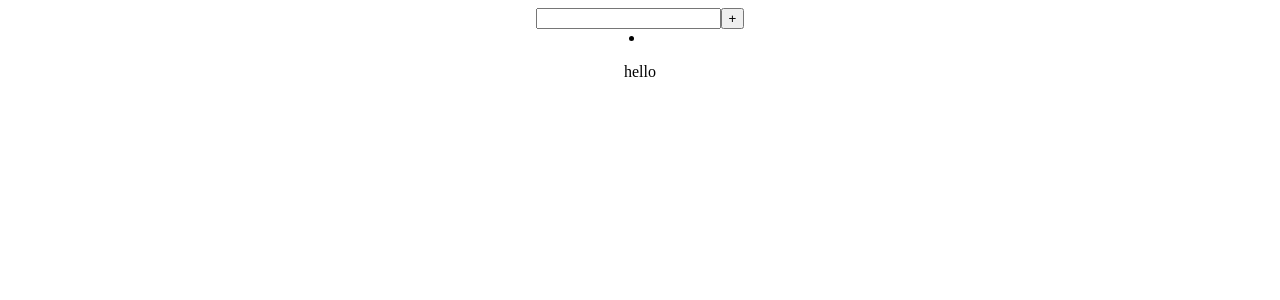
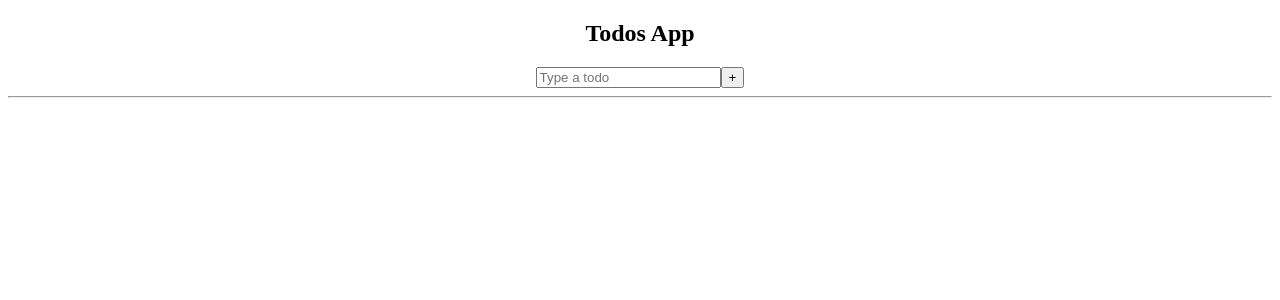
Before and after one commit to alejo4373/todos_react_redux, a React (Create React App) app: page / in a window 1280 px wide. Shown: the top 300 px of the page. Built offline with nearby package versions, Linux system fonts and the light colour scheme.

Commit message:
delete todo from store

```diff
--- a/src/components/Todo.jsx
+++ b/src/components/Todo.jsx
@@ -1,10 +1,11 @@
 import React, { Component } from 'react';
 
 const Todo = (props) => {
-  const { todo } = props
+  const { todo, deleteTodo } = props
     return (
       <li>
         <p>{todo.text}</p>
+        <button id={todo.id} onClick={deleteTodo}>X</button>
       </li>
     )
 }
--- a/src/components/TodoForm.jsx
+++ b/src/components/TodoForm.jsx
@@ -1,10 +1,10 @@
 import React, { Component } from 'react';
 
 const TodoForm = (props) => {
-  const { handleChange, handleSubmit } = props
+  const { handleChange, handleSubmit, inputText} = props
     return (
       <form onSubmit={handleSubmit}>
-        <input onChange={handleChange}/>
+        <input onChange={handleChange} value={inputText} placeholder={'Type a todo'}/>
         <button>+</button>
       </form>
     )
--- a/src/components/TodoList.jsx
+++ b/src/components/TodoList.jsx
@@ -2,15 +2,18 @@ import React, { Component } from 'react';
 import Todo from './Todo';
 
 const TodoList = (props) => {
-  const todos = [];
-  for (let todo in props.todos) {
-    todos.push(<Todo todo={props.todos[todo]} />)
+  const { todos, deleteTodo } = props;
+  const todosList = [];
+
+  for (let todo in todos) {
+    todosList.push(<Todo key={todos[todo].id} todo={todos[todo]} deleteTodo={deleteTodo}/>)
   }
-    return (
-      <div>
-        {todos}
-      </div>
-    )
+
+  return (
+    <div>
+      {todosList}
+    </div>
+  )
 }
 
 export default TodoList;
--- a/src/components/Todos.jsx
+++ b/src/components/Todos.jsx
@@ -2,8 +2,12 @@ import React, { Component } from 'react';
 import TodoList from './TodoList';
 
 const Todos = (props) => {
+  const { todos, deleteTodo } = props;
     return (
-      <TodoList todos={props.todos} />
+      <div>
+        <hr/>
+        <TodoList todos={todos} deleteTodo={deleteTodo}/>
+      </div>
     )
 }
 
--- a/src/containers/TodosContainer.jsx
+++ b/src/containers/TodosContainer.jsx
@@ -1,7 +1,7 @@
 import React, { Component } from 'react';
 import { connect } from 'react-redux';
 import uuid from 'uuid/v4';
-import { ADD_TODO } from '../store/actionTypes';
+import { ADD_TODO, DELETE_TODO } from '../store/actionTypes';
 import Todos from '../components/Todos';
 import TodoForm from '../components/TodoForm';
 
@@ -20,6 +20,11 @@ class TodosContainer extends Component {
       text: this.state.inputText,
       completed: false
     }
+
+    this.setState({
+      inputText: ''
+    })
+
     this.props.addTodo(todo)
   }
 
@@ -28,11 +33,18 @@ class TodosContainer extends Component {
       inputText: event.target.value
     })
   }
+
+  handleDeleteTodo = (event) => {
+    const todoId = event.target.id;
+    this.props.deleteTodo(todoId)
+  }
+
   render() {
     return (
       <div>
-        <TodoForm handleChange={this.handleChange} handleSubmit={this.handleSubmit}/>
-        <Todos todos={this.props.todos}/>
+        <h2>Todos App</h2>
+        <TodoForm inputText={this.inputText} handleChange={this.handleChange} handleSubmit={this.handleSubmit}/>
+        <Todos todos={this.props.todos} deleteTodo={this.handleDeleteTodo}/>
       </div>
     )
   }
@@ -46,7 +58,8 @@ const mapStateToProps = (state) => {
 
 const mapDispatchToProps = (dispatch) => {
   return {
-    addTodo: (todo) => dispatch({type: ADD_TODO, todo: todo})
+    addTodo: (todo) => dispatch({type: ADD_TODO, todo: todo}),
+    deleteTodo: (id) => dispatch({type: DELETE_TODO, todo: {id: id}})
   }
 }
 
--- a/src/store/actionTypes.js
+++ b/src/store/actionTypes.js
@@ -1 +1,2 @@
 export const ADD_TODO = 'ADD_TODO';
+export const DELETE_TODO = 'DELETE_TODO';
--- a/src/store/todosReducer.js
+++ b/src/store/todosReducer.js
@@ -1,9 +1,14 @@
-import { ADD_TODO } from './actionTypes';
-const todosReducer = (state = { "1": {text: "hello", completed: false}}, { type, todo }) => {
+import { ADD_TODO, DELETE_TODO } from './actionTypes';
+const todosReducer = (state = {}, { type, todo }) => {
   const newState = {...state};
   switch (type) {
     case ADD_TODO:
       newState[todo.id] = todo;
+      return newState;
+      break;
+
+   case DELETE_TODO:
+      delete newState[todo.id];
       return newState;
       break;
 
```
